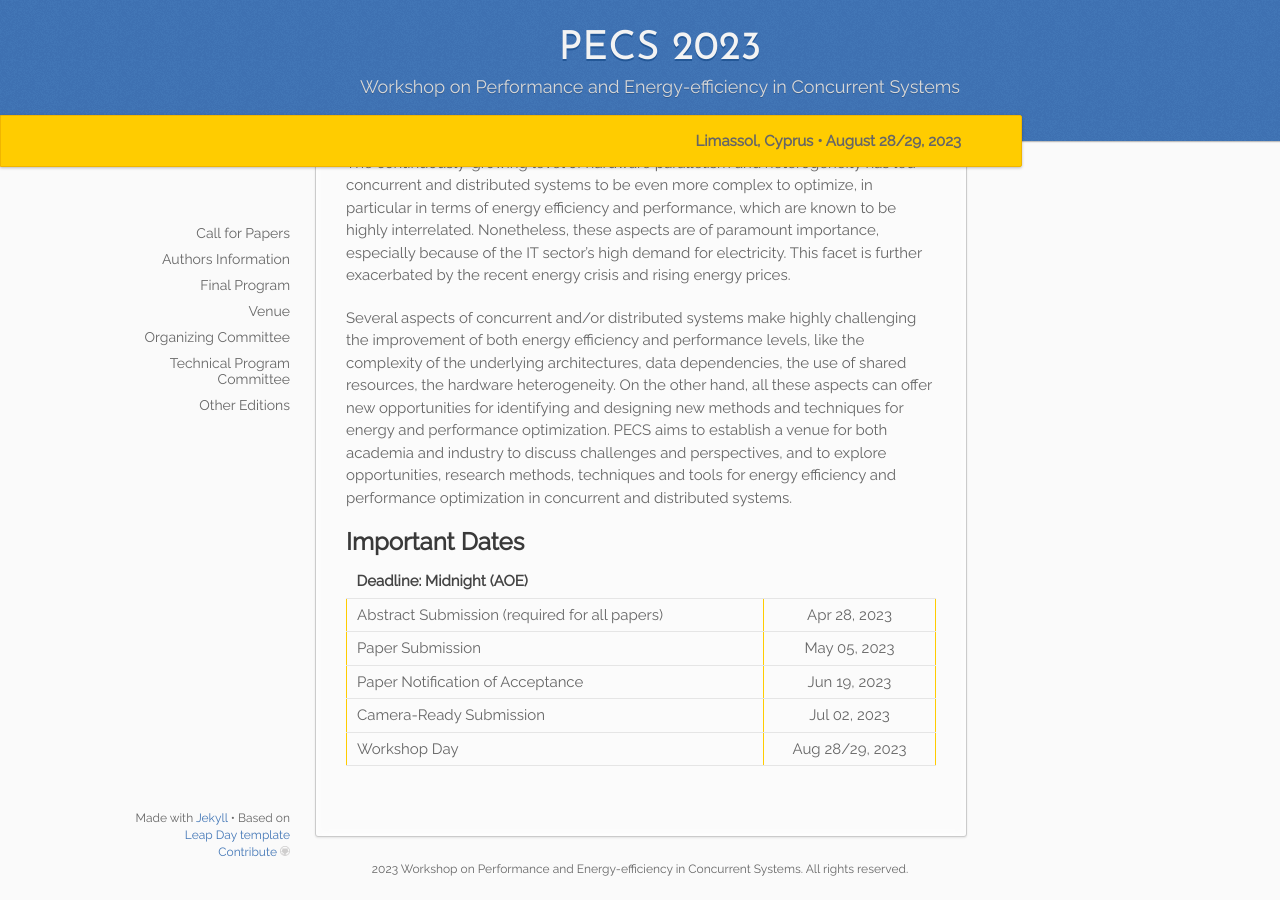
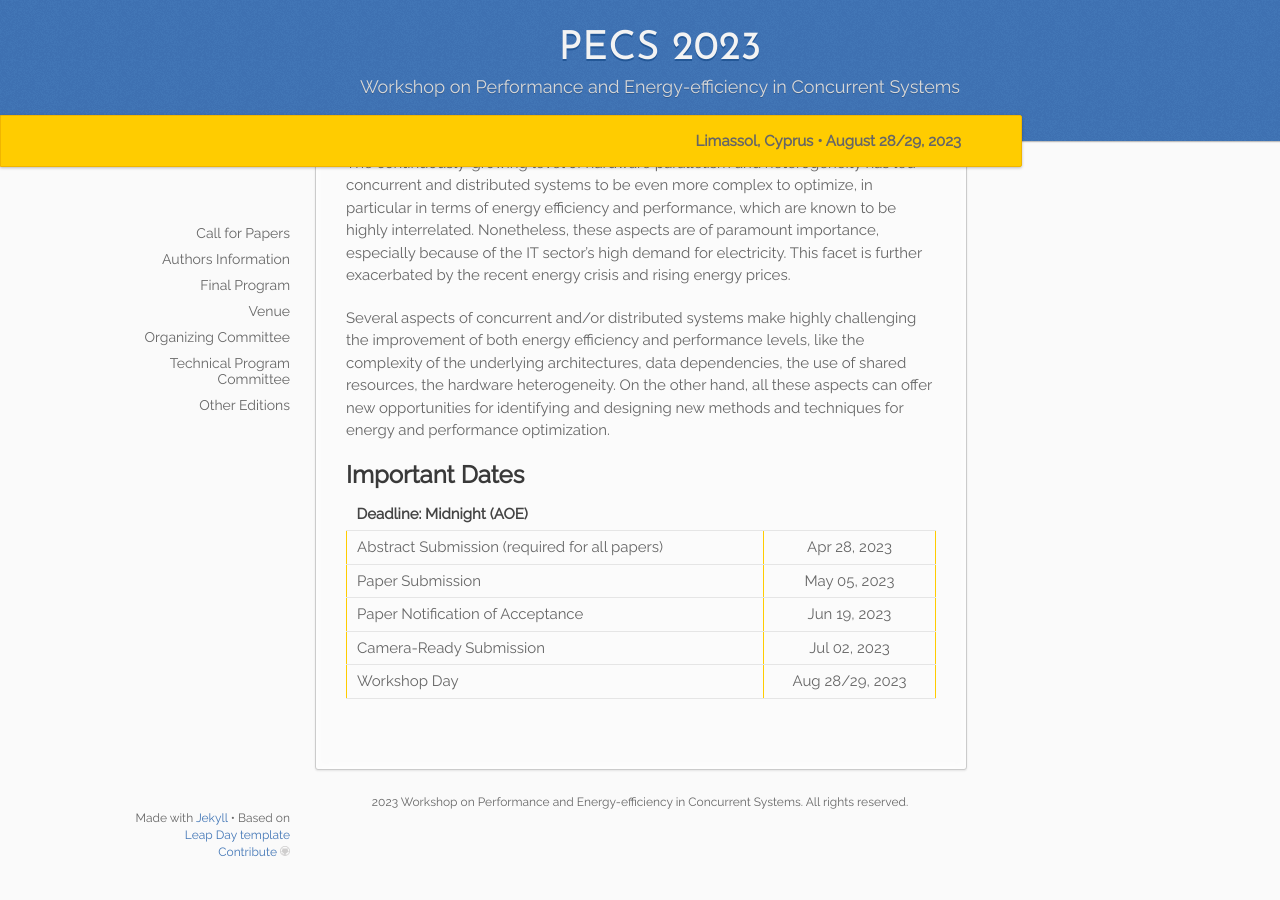
Before and after one commit to pecs-workshop/pecs-workshop.github.io, a Jekyll site: the page built from _2023/index.md, in a window 1280 px wide and 900 px high, scrolled down 740 px. Built offline with Jekyll 4.4.1, drawn with Linux system fonts in a browser that asks for light colours.

Commit message:
addedd introduction file

```diff
--- a/_2023/index.md
+++ b/_2023/index.md
@@ -13,12 +13,7 @@
 The {{ year }} {{site.description}} ({{site.title}}) will take place on {{ edition.dates }}. The workshop will be co-located with the [ 29th International European Conference on Parallel
 and Distributed Computing](https://2023.euro-par.org/).
 
-Concurrent and distributed computer architectures, based on multi/many-core or distributed computer units, have become a standard de-facto in computer systems. Today, these architectures take a role at any scale, from high-end servers to personal and mobile devices, and they underlie various recent computing paradigms, like Cloud, Edge and Fog Computing.
-
-The continuously-growing level of hardware parallelism and heterogeneity has led concurrent and distributed systems to be even more complex to optimize, in particular in terms of energy efficiency and performance, which are known to be highly interrelated. Nonetheless, these aspects are of paramount importance, especially because of the IT sector’s high demand for electricity. This facet is further exacerbated by the recent energy crisis and rising energy prices.
-
-Several aspects of concurrent and/or distributed systems make highly challenging the improvement of both energy efficiency and performance levels, like the complexity of the underlying architectures, data dependencies, the use of shared resources, the hardware heterogeneity. On the other hand, all these aspects can offer new opportunities for identifying and designing new methods and techniques for energy and performance optimization.
-PECS aims to establish a venue for both academia and industry to discuss challenges and perspectives, and to explore opportunities, research methods, techniques and tools for energy efficiency and performance optimization in concurrent and distributed systems.
+{% include_relative _introduction_text.md %}
 
 
 
```
